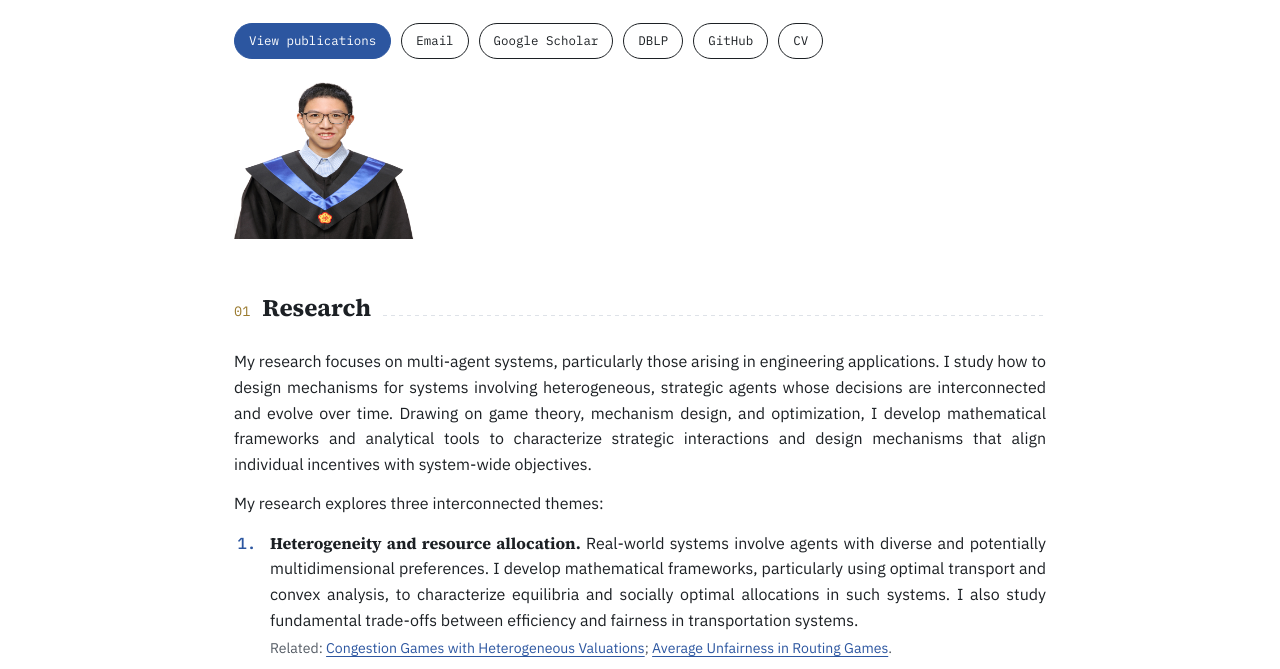
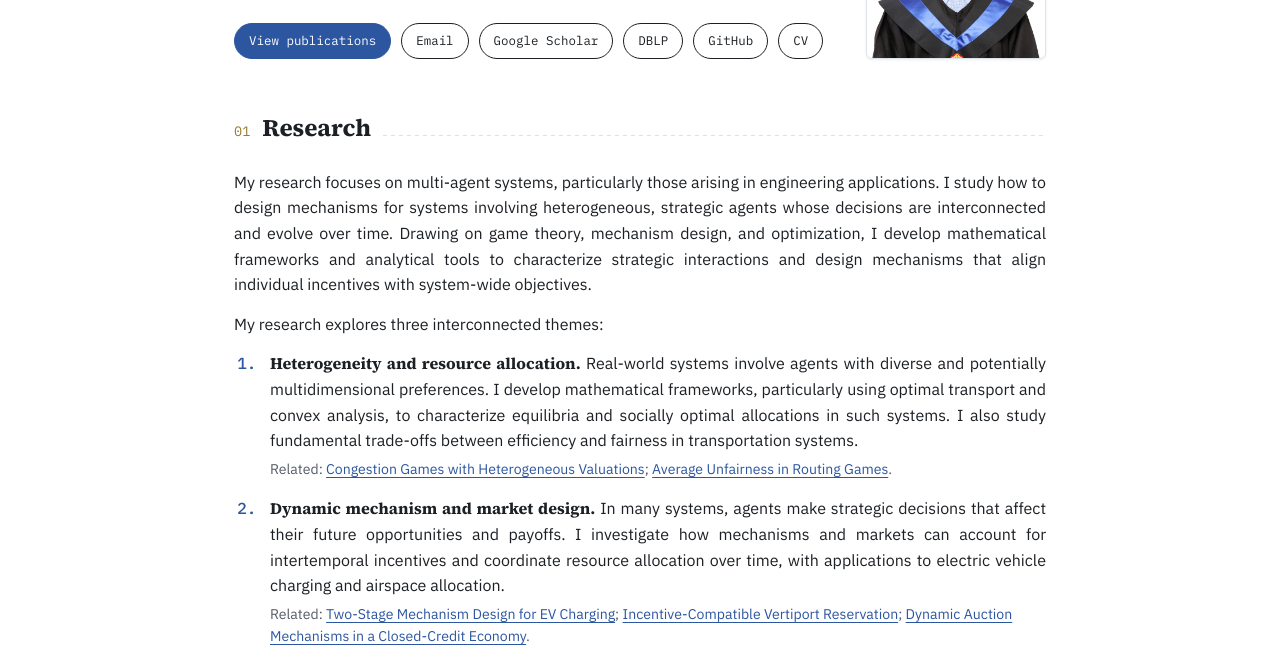
Before and after one commit to Pan-Yang-Su/Pan-Yang-Su.github.io, a plain HTML site: page index.html in a window 1280 px wide. Shown: the part 254-923 px from the top of the page. Drawn offline with Linux system fonts and the light colour scheme.

Commit message:
Update styles.css

```diff
--- a/styles.css
+++ b/styles.css
@@ -78,7 +78,8 @@ img { max-width: 100%; display: block; }
 
 .site-nav {
   display: flex;
-  gap: 22px;
+  flex-wrap: wrap;
+  gap: 6px 22px;
   font-family: var(--font-mono);
   font-size: 0.8rem;
   letter-spacing: 0.06em;
@@ -130,6 +131,30 @@ img { max-width: 100%; display: block; }
   color: var(--ink-soft);
   margin: 0 0 22px;
   max-width: 55ch;
+}
+
+/* Hero with portrait: text on the left, photo on the right */
+.hero-with-photo {
+  display: flex;
+  align-items: center;
+  justify-content: space-between;
+  gap: 32px;
+}
+.hero-text { flex: 1; min-width: 0; }
+.hero-photo {
+  width: 180px;
+  height: 180px;
+  flex-shrink: 0;
+  object-fit: cover;
+  object-position: center 25%;
+  border-radius: 6px;
+  border: 1px solid var(--card-edge);
+  box-shadow: 0 1px 3px var(--shadow);
+  background: #F1F4F8;
+}
+@media (max-width: 600px) {
+  .hero-with-photo { flex-direction: column-reverse; align-items: flex-start; gap: 20px; }
+  .hero-photo { width: 120px; height: 120px; }
 }
 
 .hero .lede {
```
